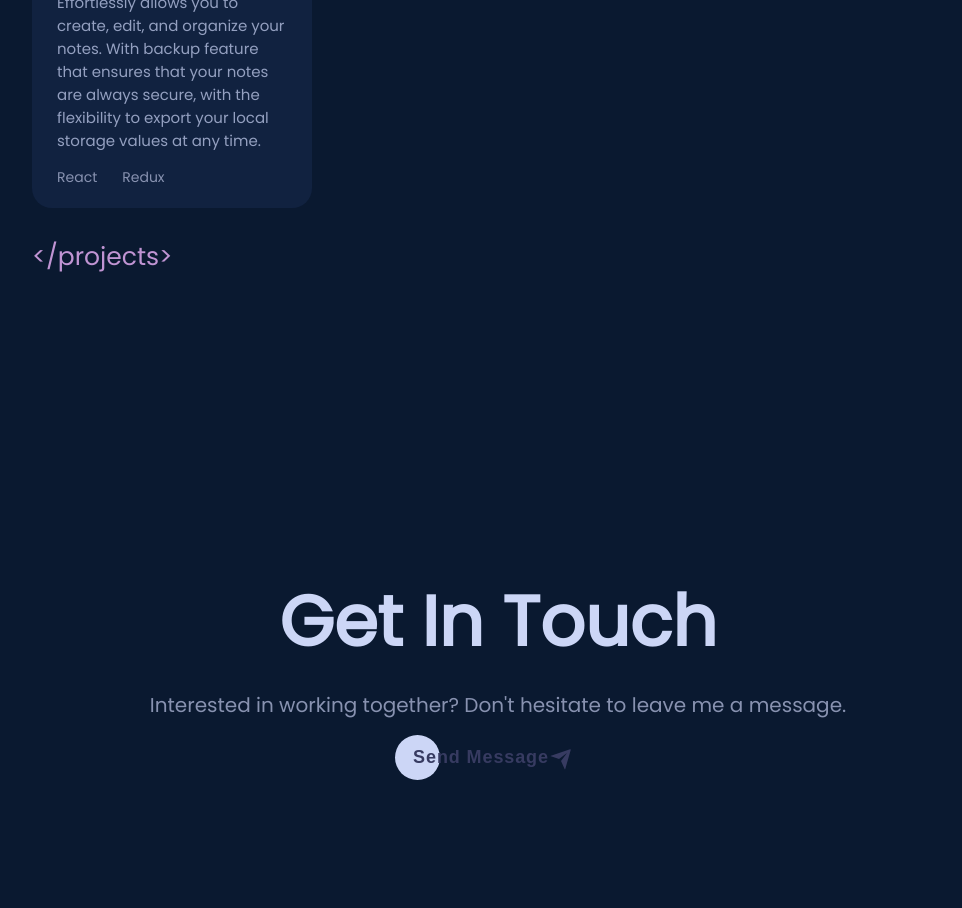
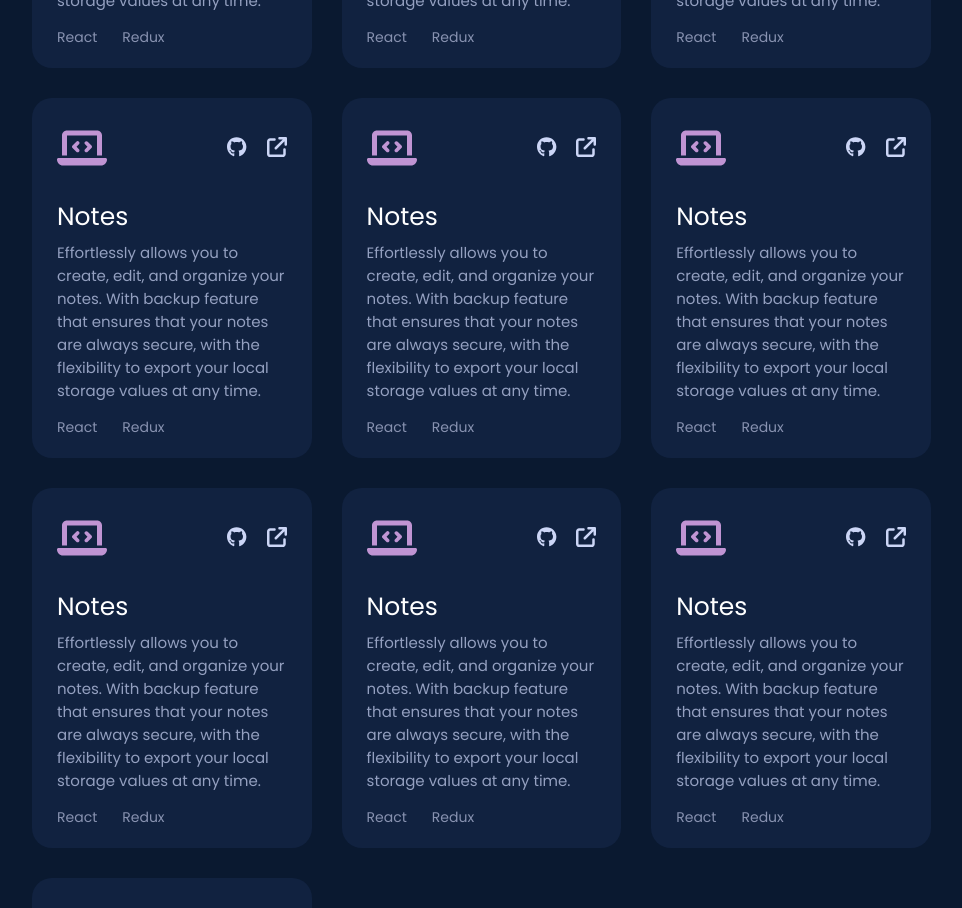
Before and after one commit to barreyrojohnmiko/personal-portfolio, a React (Create React App) app: page /#/ in a window 1280 px wide. Shown: the part 1860-2768 px from the top of the page, without its empty margins (142-1104 px from the left). Built offline with nearby package versions, Linux system fonts and the light colour scheme.

Commit message:
adjusted jump function

```diff
--- a/src/components/home/Home.tsx
+++ b/src/components/home/Home.tsx
@@ -25,7 +25,7 @@ const Home = () => {
       window.scrollTo({
         top: isMobileView
           ? aboutSectionRef.current.offsetTop - 25 // Mobile View
-          : aboutSectionRef.current.offsetTop - 150,
+          : aboutSectionRef.current.offsetTop - 50,
         behavior: "smooth",
       });
     }
@@ -36,7 +36,7 @@ const Home = () => {
       window.scrollTo({
         top: isMobileView
           ? worksSectionRef.current.offsetTop - 25
-          : worksSectionRef.current.offsetTop - 150,
+          : worksSectionRef.current.offsetTop - 50,
         behavior: "smooth",
       });
     }
@@ -45,7 +45,7 @@ const Home = () => {
   const handleContactClick = () => {
     if (contactSectionRef.current) {
       window.scrollTo({
-        top: contactSectionRef.current.offsetTop - 40,
+        top: contactSectionRef.current.offsetTop,
         behavior: "smooth",
       });
     }
--- a/src/components/works/Works.tsx
+++ b/src/components/works/Works.tsx
@@ -15,6 +15,15 @@ const Works: React.FC<WorksProps> = ({ worksSectionRef }) => {
         <div className="works-label opening">&lt;projects&gt;</div>
         <div className="works-panel-container">
           <WorkPanel {...panelData1} />
+          <WorkPanel {...panelData1} />
+          <WorkPanel {...panelData1} />
+          <WorkPanel {...panelData1} />
+          <WorkPanel {...panelData1} />
+          <WorkPanel {...panelData1} />
+          <WorkPanel {...panelData1} />
+          <WorkPanel {...panelData1} />
+          <WorkPanel {...panelData1} />
+          <WorkPanel {...panelData1} />
         </div>
         <div className="works-label closing">&lt;/projects&gt;</div>
       </div>
--- a/src/views/header/Header.tsx
+++ b/src/views/header/Header.tsx
@@ -70,17 +70,6 @@ const Header = (props: HeaderObject) => {
     };
   }, [prevScrollPos, isHeaderVisible]);
 
-  useEffect(() => {
-    const introductionSection = document.querySelector(
-      ".introduction-section"
-    ) as HTMLElement;
-    if (introductionSection) {
-      introductionSection.style.paddingTop = `${
-        isHeaderVisible ? "140px" : "45px"
-      }`;
-    }
-  }, [isHeaderVisible]);
-
   const renderNavbar = () => {
     return (
       <div className={`navbar-section ${isNavbarOpen ? "open" : ""}`}>
```
